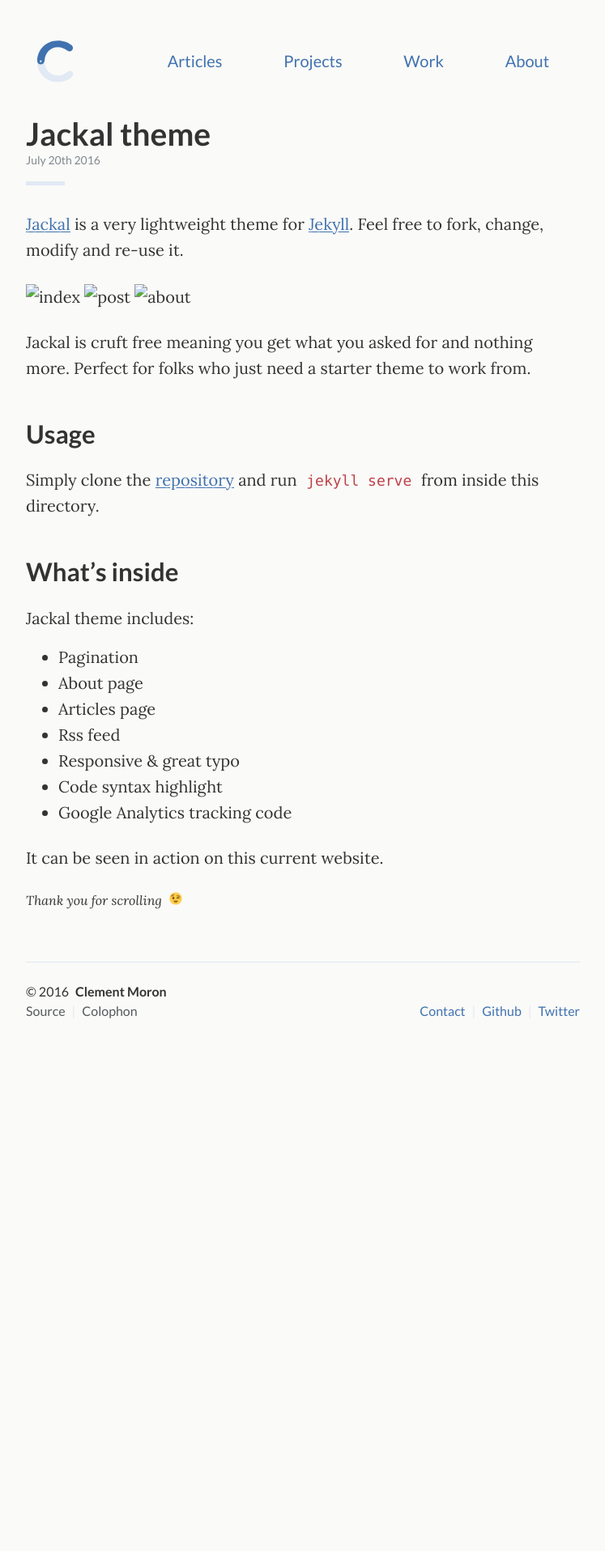
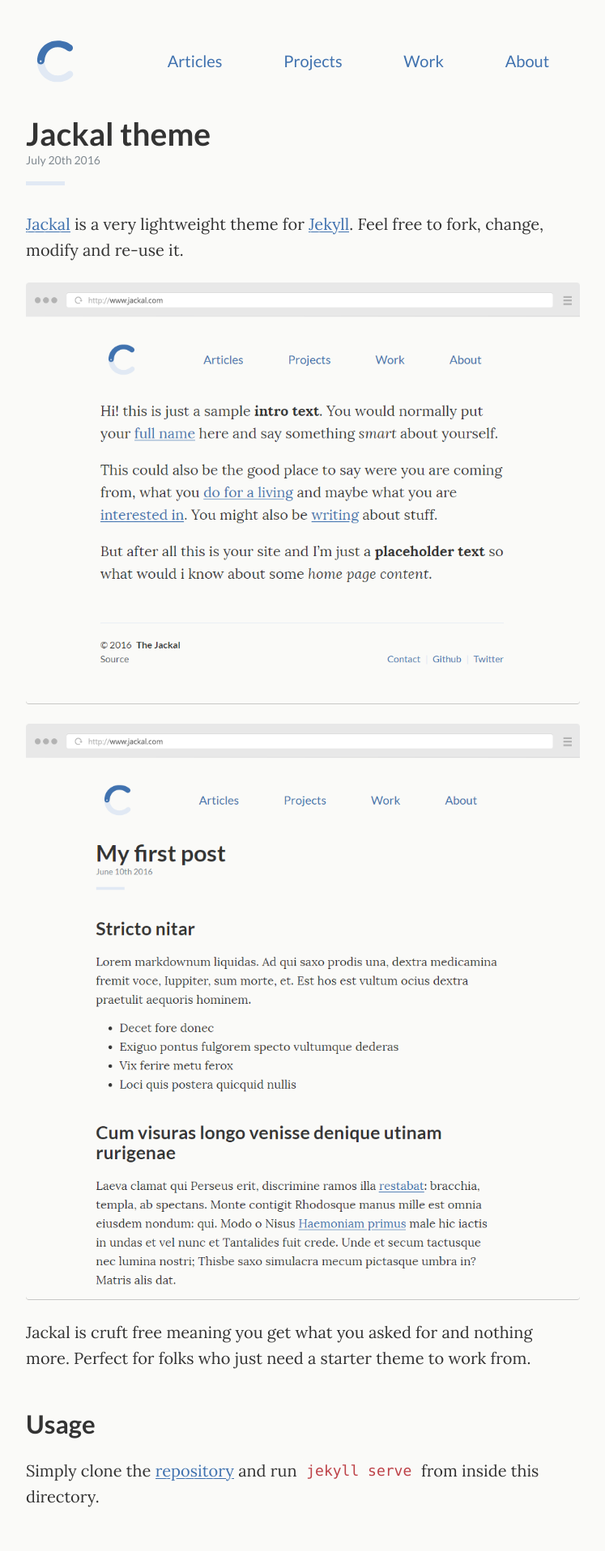
Before and after one commit to clenemt/clenemt.dev, a Jekyll site: the page built from _posts/2016-07-20-jackal.md, in a window 1280 px wide. Shown: the top 1916 px of the page at 81% size, without its empty margins (266-1013 px from the left). Built offline with Jekyll 4.4.1, drawn with Linux system fonts in a browser that asks for light colours; before the commit the page ends 1357 px from its top, so only the background shows below that.

Commit message:
Add images for jackal

```diff
--- a/_includes/header.html
+++ b/_includes/header.html
@@ -1,7 +1,7 @@
 <header class="site-header">
 
   <h1 class="site-title">
-    <a href="{{ site.url }}" title="Home page"><img class="site-logo" src="{{ site.baseurl }}/assets/img/logo.svg"></a>
+    <a href="{{ site.baseurl }}/" title="Home page"><img class="site-logo" src="{{ site.baseurl }}/assets/img/logo.svg"></a>
   </h1>
 
   <nav class="site-nav">
--- a/_posts/2016-07-20-jackal.md
+++ b/_posts/2016-07-20-jackal.md
@@ -5,9 +5,9 @@
 
 [Jackal](https://github.com/clenemt/jackal) is a very lightweight theme for [Jekyll](https://jekyllrb.com/). Feel free to fork, change, modify and re-use it.
 
-![index]()
-![post]()
-![about]()
+![index]({{ site.baseurl }}/assets/img/jackal-front.png)
+
+![post]({{ site.baseurl }}/assets/img/jackal-post.png)
 
 Jackal is cruft free meaning you get what you asked for and nothing more. Perfect for folks who just need a starter theme to work from.
 
```
Also changed, not shown: assets/img/jackal-front.png (added), assets/img/jackal-post.png (added).
